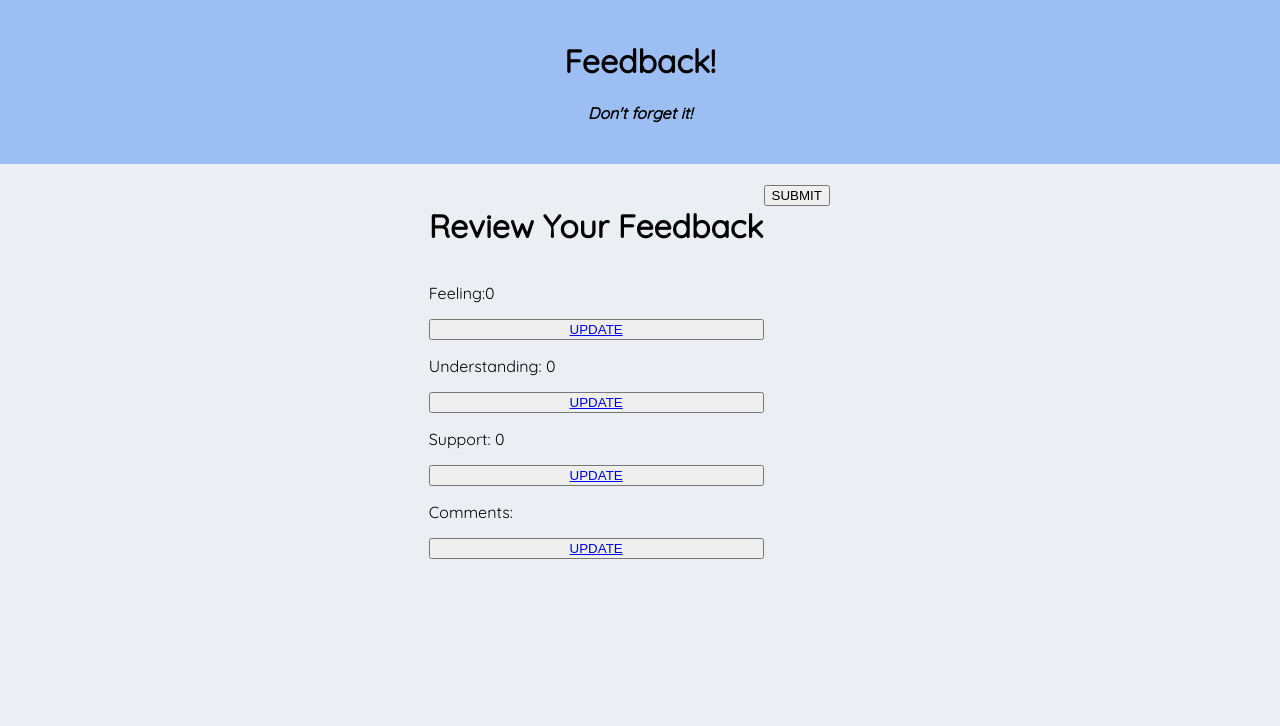
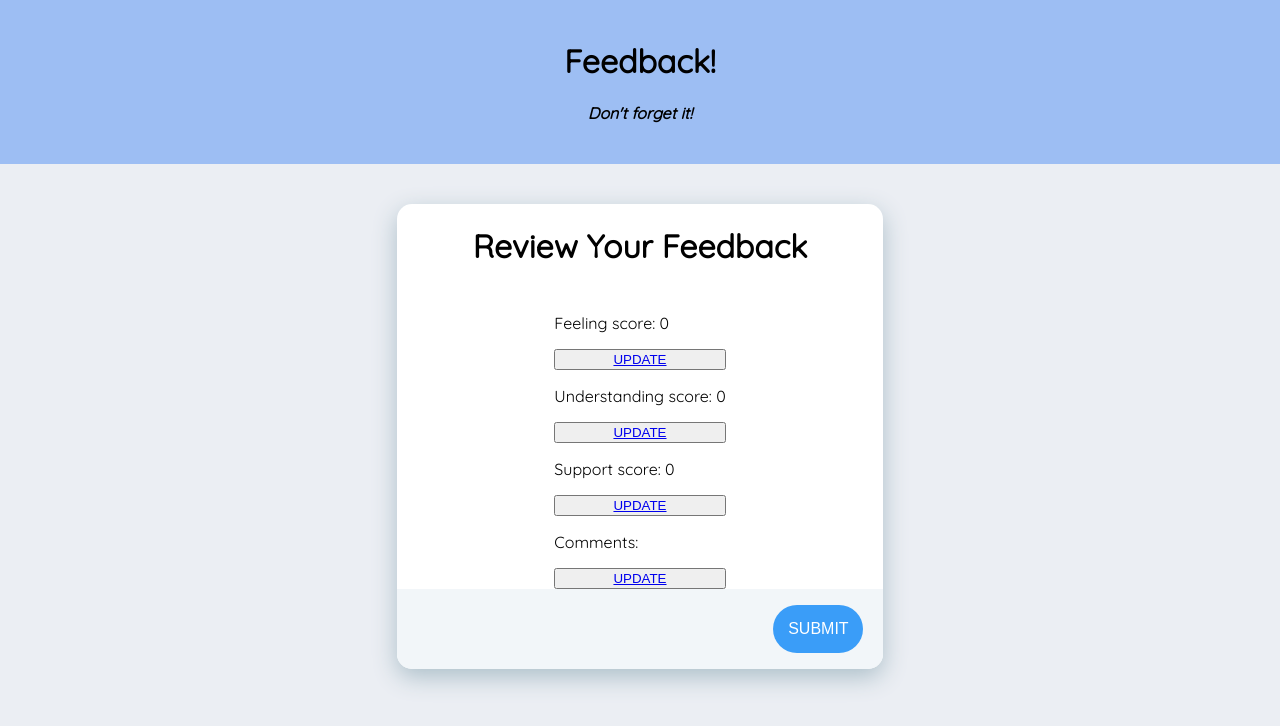
Before and after one commit to hannahfligel/weekend-redux-feedback-loop, a React (Create React App) app: page /feedbackreview in a window 1280 px wide. Shown: the top 726 px of the page. Built offline with nearby package versions, Linux system fonts and the light colour scheme; a web font is replaced by a local one.

Commit message:
feedback styled minus buttons

```diff
--- a/src/components/App/App.css
+++ b/src/components/App/App.css
@@ -34,6 +34,7 @@ body{
     align-items: center;
     background-color: white;
     border-radius: 15px;
+    box-shadow: #ACBFC9 0px 8px 24px;;
 }
 
 .feelingCardFooter{
--- a/src/components/FeedbackReview/FeedbackReview.js
+++ b/src/components/FeedbackReview/FeedbackReview.js
@@ -42,19 +42,20 @@ function FeedbackReview(props) {
 
   return (
     <div className="pageContainer">
-      <div className="qSection">
-        <div className="inputNextButton">
+      <div className="card">
+        <div className="card-header">
           <h1>Review Your Feedback</h1>
+        </div>
         <div className="inputField">
-            <p>Feeling:{newFeedback.feeling}</p>
+          <p>Feeling score: {newFeedback.feeling}</p>
           <button>
             <Link to="/">UPDATE</Link>
           </button>
-            <p>Understanding: {newFeedback.understanding}</p>
+          <p>Understanding score: {newFeedback.understanding}</p>
           <button>
             <Link to="/understanding">UPDATE</Link>
           </button>
-            <p>Support: {newFeedback.support}</p>
+          <p>Support score: {newFeedback.support}</p>
           <button>
             <Link to="/supported ">UPDATE</Link>
           </button>
@@ -63,9 +64,8 @@ function FeedbackReview(props) {
             <Link to="/comments">UPDATE</Link>
           </button>
         </div>
-        </div>
-        <div >
-          <button onClick={addFeedback}>SUBMIT</button>
+        <div className="feelingCardFooter">
+          <button className="nextButton" onClick={addFeedback}>SUBMIT</button>
         </div>
       </div>
     </div>
--- a/src/components/Header/Header.css
+++ b/src/components/Header/Header.css
@@ -3,7 +3,7 @@
     min-height: 70px;
     padding: 20px;
     color: black;
-    margin-bottom: 20px;
+    margin-bottom: 40px;
     text-align: center;
   }
 
```
Lines whose indentation alone changed are shown as unchanged.
